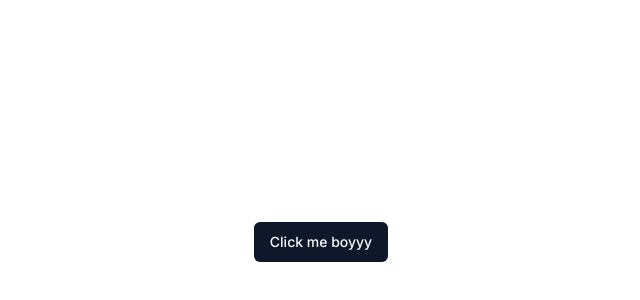
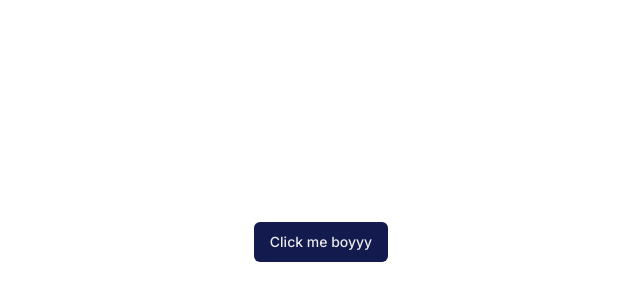
Before and after one commit to choiruladamm/solomon-webstore, a Next.js app: page / in a window 1280 px wide. Shown: the part 158-458 px from the top of the page, without its empty margins (319-959 px from the left). Built offline with nearby package versions, Linux system fonts and the light colour scheme.

Commit message:
styles: change global css hsl color

```diff
--- a/src/app/globals.css
+++ b/src/app/globals.css
@@ -13,27 +13,29 @@
       --popover: 0 0% 100%;
       --popover-foreground: 222.2 84% 4.9%;
 
-      --primary: 222.2 47.4% 11.2%;
-      --primary-foreground: 210 40% 98%;
+      --primary: 232 62% 19%;
+    	--primary-foreground: 232 1.24% 92%;
 
-      --secondary: 210 40% 96.1%;
-      --secondary-foreground: 222.2 47.4% 11.2%;
+    	--secondary: 232 3.1% 96%;
+    	--secondary-foreground: 232 4.72% 12%;
 
-      --muted: 210 40% 96.1%;
+      --muted: 232 40% 96.1%;
       --muted-foreground: 215.4 16.3% 46.9%;
 
-      --accent: 210 40% 96.1%;
+      --accent: 232 40% 96.1%;
       --accent-foreground: 222.2 47.4% 11.2%;
 
       --destructive: 0 84.2% 60.2%;
-      --destructive-foreground: 210 40% 98%;
+      --destructive-foreground: 232 40% 98%;
 
-      --border: 214.3 31.8% 91.4%;
-      --input: 214.3 31.8% 91.4%;
-      --ring: 222.2 84% 4.9%;
+      --border: 232.3 31.8% 91.4%;
+      --input: 232.3 31.8% 91.4%;
+      --ring: 232.2 84% 4.9%;
 
       --radius: 0.5rem;
     }
+
+
 
     .dark {
       --background: 222.2 84% 4.9%;
```
